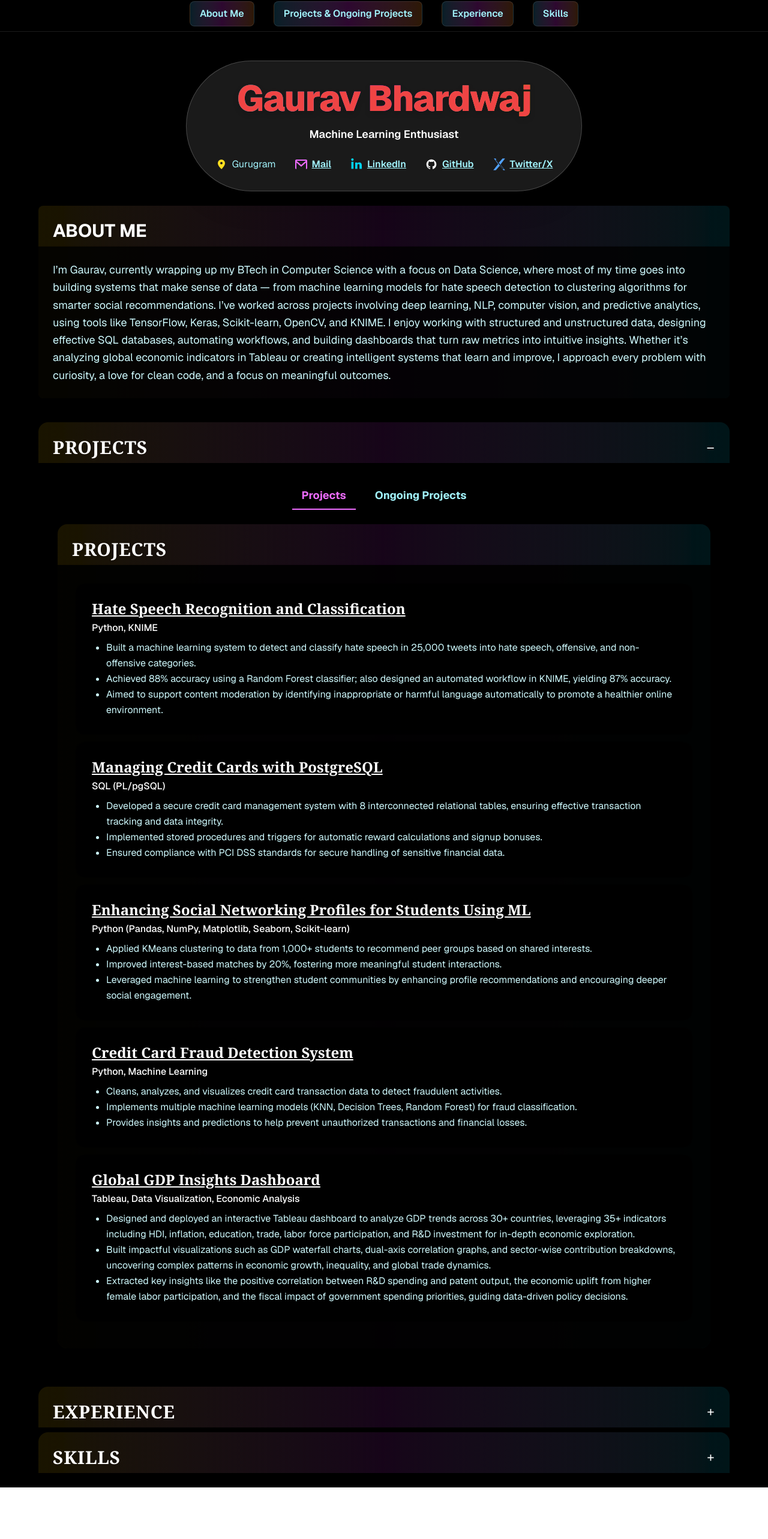
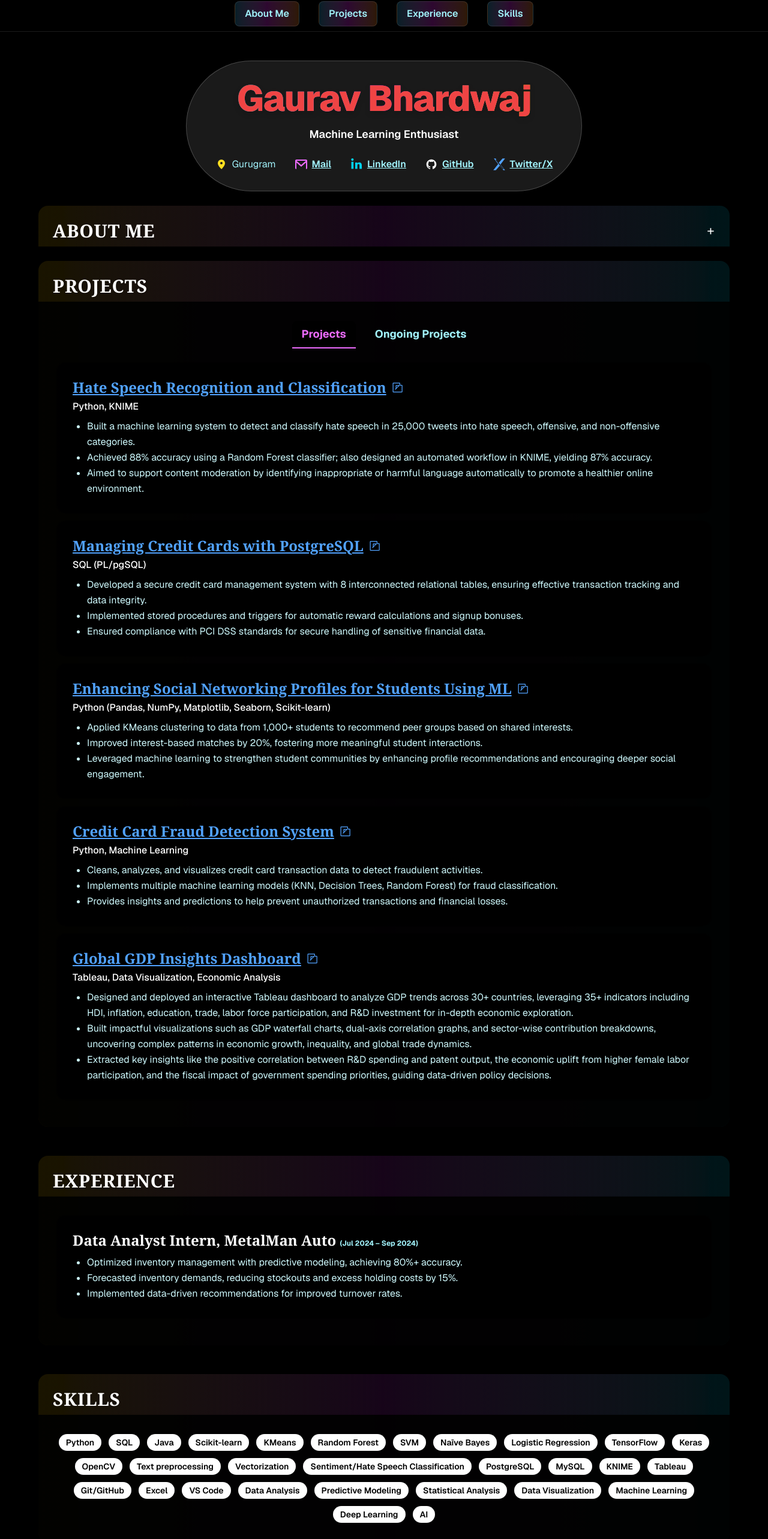
Before and after one commit to Gaurav-Bhardwajj/Gaurav-Bhardwajj.github.io, a Next.js app: page / in a window 1280 px wide. Shown: the part 6-2572 px from the top of the page at 60% size. Before the commit the page ends 2486 px from the top, so only its background shows below. Built offline with nearby package versions, Linux system fonts and the light colour scheme.

Commit message:
Project links: only project name is a blue hyperlink with icon, removed extra project link buttons

```diff
--- a/src/app/page.tsx
+++ b/src/app/page.tsx
@@ -136,7 +136,7 @@ const skills = [
 // Sticky navigation bar component
 const sections = [
   { id: 'about', label: 'About Me' },
-  { id: 'projects', label: 'Projects & Ongoing Projects' },
+  { id: 'projects', label: 'Projects' },
   { id: 'experience', label: 'Experience' },
   { id: 'skills', label: 'Skills' },
 ];
@@ -187,16 +187,23 @@ const ProjectTabs: React.FC = () => {
         </button>
       </div>
       {tab === 'projects' ? (
-        <div className="rounded-2xl bg-gradient-to-r from-yellow-400/10 via-fuchsia-500/10 to-cyan-400/10 shadow p-0 mb-6 group transition-transform duration-200 hover:scale-105">
-          <h2 className="text-3xl font-extrabold px-6 pt-6 pb-2 text-white uppercase drop-shadow tracking-wide font-serif transition-transform duration-200 group-hover:scale-105">
-            Projects
-          </h2>
-          <div className="space-y-6 bg-black/90 rounded-b-2xl shadow p-8">
+        <div>
           {projects.map((proj) => (
             <Card key={proj.title}>
               {proj.link ? (
-                  <a href={proj.link} target="_blank" rel="noopener noreferrer" className="font-bold text-white text-2xl underline hover:text-red-400 focus:outline-none focus:ring-2 focus:ring-red-400 transition-colors font-serif">
+                <a
+                  href={proj.link}
+                  target="_blank"
+                  rel="noopener noreferrer"
+                  className="font-bold text-blue-400 text-2xl underline hover:text-yellow-400 focus:outline-none focus:ring-2 focus:ring-blue-400 transition-colors font-serif inline-flex items-center gap-2"
+                >
                   {proj.title}
+                  {/* External link icon (Heroicons outline) */}
+                  <svg xmlns="http://www.w3.org/2000/svg" fill="none" viewBox="0 0 24 24" strokeWidth={1.5} stroke="currentColor" className="w-5 h-5">
+                    <path strokeLinecap="round" strokeLinejoin="round" d="M17.25 6.75V3.75a.75.75 0 00-.75-.75h-12a.75.75 0 00-.75.75v16.5a.75.75 0 00.75.75h16.5a.75.75 0 00.75-.75v-12a.75.75 0 00-.75-.75h-3" />
+                    <path strokeLinecap="round" strokeLinejoin="round" d="M15.75 8.25l-7.5 7.5" />
+                    <path strokeLinecap="round" strokeLinejoin="round" d="M15.75 8.25h-6v6" />
+                  </svg>
                 </a>
               ) : (
                 <span className="font-bold text-white text-2xl font-serif">{proj.title}</span>
@@ -210,13 +217,8 @@ const ProjectTabs: React.FC = () => {
             </Card>
           ))}
         </div>
-        </div>
       ) : (
-        <div className="rounded-2xl bg-gradient-to-r from-yellow-400/10 via-fuchsia-500/10 to-cyan-400/10 shadow p-0 mb-6 group transition-transform duration-200 hover:scale-105">
-          <h2 className="text-3xl font-extrabold px-6 pt-6 pb-2 text-white uppercase drop-shadow tracking-wide font-serif transition-transform duration-200 group-hover:scale-105">
-            Ongoing Projects (High-Impact Builds in Progress)
-          </h2>
-          <div className="space-y-6 bg-black/90 rounded-b-2xl shadow p-8">
+        <div>
           {ongoingProjects.map((proj) => (
             <Card key={proj.title}>
               <span className="font-bold text-white text-2xl font-serif">{proj.title}</span>
@@ -228,7 +230,6 @@ const ProjectTabs: React.FC = () => {
               </ul>
             </Card>
           ))}
-          </div>
         </div>
       )}
     </div>
@@ -348,26 +349,34 @@ export default function Home() {
           </div>
         </header>
 
-        <section id="about" className="w-full max-w-6xl mx-auto mb-6 scroll-mt-24">
-          <div className="rounded-lg bg-gradient-to-r from-yellow-400/10 via-fuchsia-500/10 to-cyan-400/10 shadow p-0 mb-4 group transition-transform duration-200 hover:scale-105">
-            <h2 className="text-3xl font-bold px-6 pt-6 pb-2 text-white uppercase drop-shadow transition-transform duration-200 group-hover:scale-105">
-              About Me
-            </h2>
+        {/* About Me Section (collapsible, single heading, matching width and spacing) */}
+        <div className="w-full max-w-6xl mx-auto mb-6 scroll-mt-24">
+          <CollapsibleSection id="about" title="About Me" defaultOpen={false}>
             <p className="text-lg leading-relaxed bg-black/80 text-cyan-100 rounded-b-lg shadow p-6">
               I’m Gaurav, currently wrapping up my BTech in Computer Science with a focus on Data Science, where most of my time goes into building systems that make sense of data — from machine learning models for hate speech detection to clustering algorithms for smarter social recommendations. I’ve worked across projects involving deep learning, NLP, computer vision, and predictive analytics, using tools like TensorFlow, Keras, Scikit-learn, OpenCV, and KNIME. I enjoy working with structured and unstructured data, designing effective SQL databases, automating workflows, and building dashboards that turn raw metrics into intuitive insights. Whether it’s analyzing global economic indicators in Tableau or creating intelligent systems that learn and improve, I approach every problem with curiosity, a love for clean code, and a focus on meaningful outcomes.
             </p>
+          </CollapsibleSection>
+        </div>
+
+        {/* Projects Section (non-collapsible, interactive box) */}
+        <section id="projects" className="w-full max-w-6xl mx-auto mb-6 scroll-mt-24">
+          <div className="rounded-2xl bg-gradient-to-r from-yellow-400/10 via-fuchsia-500/10 to-cyan-400/10 shadow p-0 mb-6 group transition-transform duration-200 hover:scale-105">
+            <h2 className="text-3xl font-extrabold px-6 pt-6 pb-2 text-white uppercase drop-shadow tracking-wide font-serif transition-transform duration-200 group-hover:scale-105">
+              Projects
+            </h2>
+            <div className="space-y-6 bg-black/90 rounded-b-2xl shadow p-8">
+              <ProjectTabs />
+            </div>
           </div>
         </section>
 
-        <main className="w-full max-w-6xl mx-auto flex flex-col gap-2">
-          {/* Projects & Ongoing Projects Tabs (collapsible) */}
-          <CollapsibleSection id="projects" title="Projects" defaultOpen={true}>
-            <ProjectTabs />
-          </CollapsibleSection>
-
-          {/* Experience Section (collapsible) */}
-          <CollapsibleSection id="experience" title="Experience">
-            <div className="space-y-6">
+        {/* Experience Section (non-collapsible, interactive box) */}
+        <section id="experience" className="w-full max-w-6xl mx-auto mb-6 scroll-mt-24">
+          <div className="rounded-2xl bg-gradient-to-r from-yellow-400/10 via-fuchsia-500/10 to-cyan-400/10 shadow p-0 mb-6 group transition-transform duration-200 hover:scale-105">
+            <h2 className="text-3xl font-extrabold px-6 pt-6 pb-2 text-white uppercase drop-shadow tracking-wide font-serif transition-transform duration-200 group-hover:scale-105">
+              Experience
+            </h2>
+            <div className="space-y-6 bg-black/90 rounded-b-2xl shadow p-8">
               {experiences.map((exp) => (
                 <Card key={exp.title + exp.company}>
                   <span className="font-bold text-2xl text-white font-serif">{exp.title}, {exp.company} <span className="text-xs text-cyan-200 font-sans">{exp.period}</span></span>
@@ -379,17 +388,22 @@ export default function Home() {
                 </Card>
               ))}
             </div>
-          </CollapsibleSection>
+          </div>
+        </section>
 
-          {/* Skills Section (collapsible) */}
-          <CollapsibleSection id="skills" title="Skills">
-            <div className="flex flex-wrap gap-3 justify-center">
+        {/* Skills Section (non-collapsible, interactive box) */}
+        <section id="skills" className="w-full max-w-6xl mx-auto mb-6 scroll-mt-24">
+          <div className="rounded-2xl bg-gradient-to-r from-yellow-400/10 via-fuchsia-500/10 to-cyan-400/10 shadow p-0 mb-6 group transition-transform duration-200 hover:scale-105">
+            <h2 className="text-3xl font-extrabold px-6 pt-6 pb-2 text-white uppercase drop-shadow tracking-wide font-serif transition-transform duration-200 group-hover:scale-105">
+              Skills
+            </h2>
+            <div className="flex flex-wrap gap-3 justify-center bg-black/90 rounded-b-2xl shadow p-8">
               {skills.map((skill) => (
                 <SkillBadge key={skill} skill={skill} />
               ))}
             </div>
-          </CollapsibleSection>
-        </main>
+          </div>
+        </section>
       </div>
     </div>
   );
```
Lines whose indentation alone changed are shown as unchanged.
